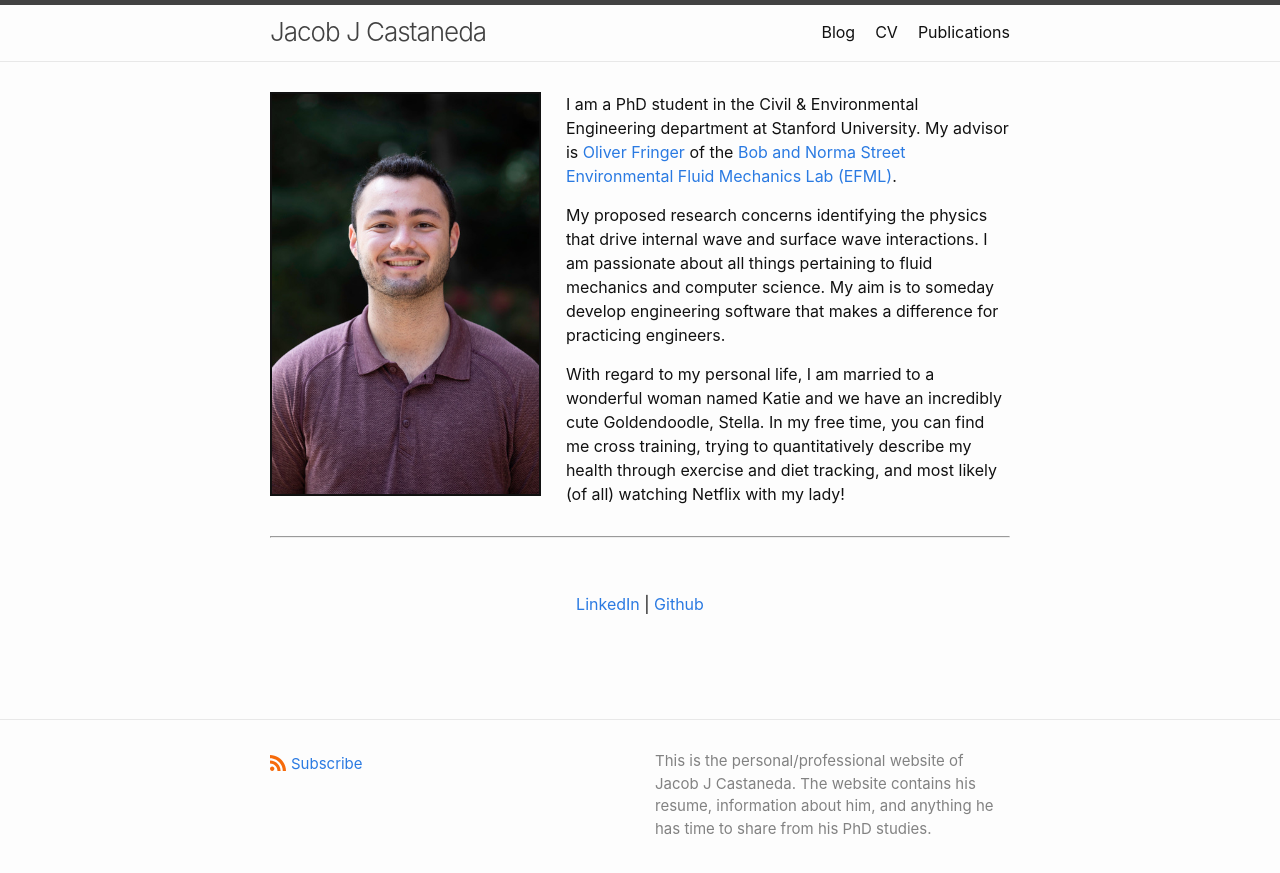
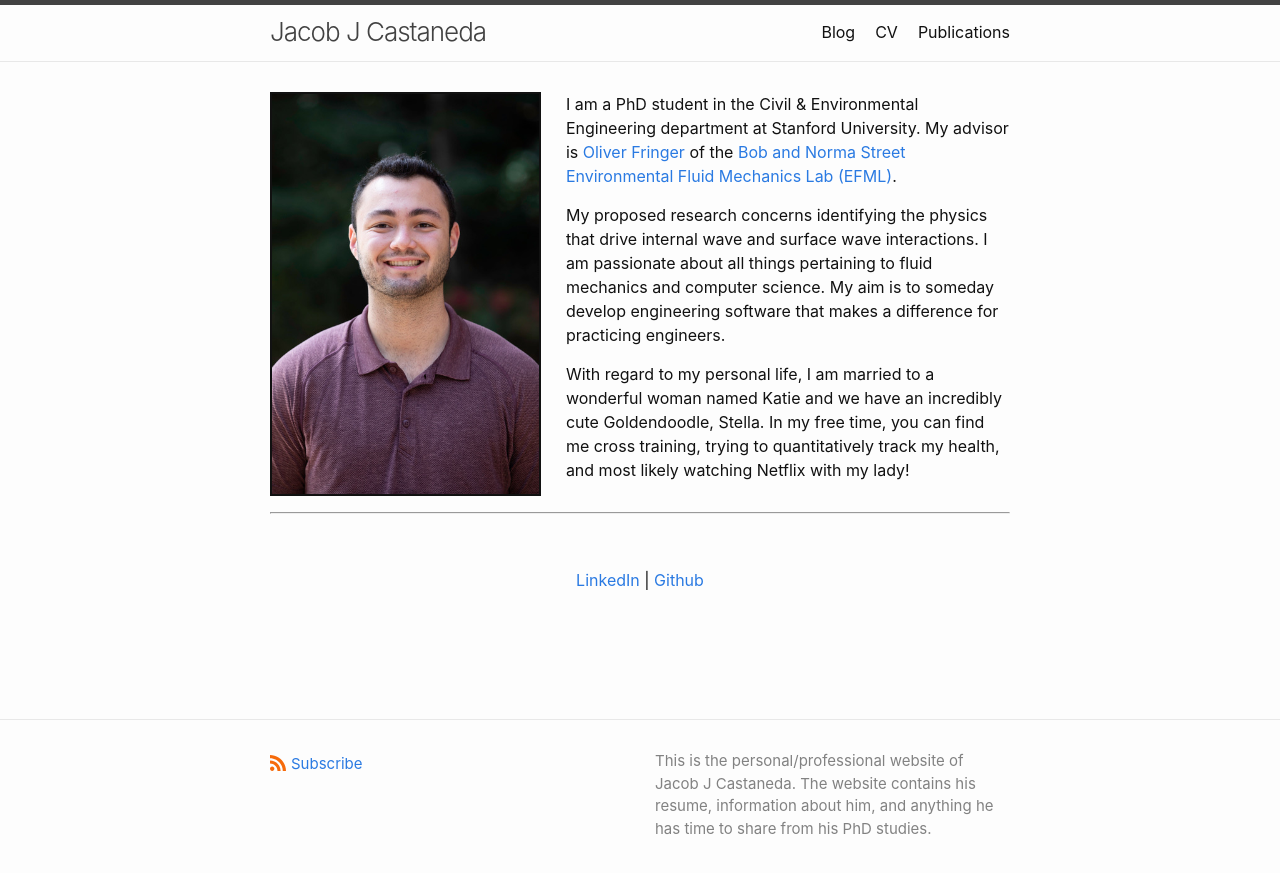
Before and after one commit to jacobjcastaneda/jacobjcastaneda.github.io, a Jekyll site: the page built from docs/index.markdown, in a window 1280 px wide. Shown: the top 873 px of the page. Built offline with Jekyll 4.4.1, drawn with Linux system fonts in a browser that asks for light colours.

Commit message:
cover fix

```diff
--- a/docs/index.markdown
+++ b/docs/index.markdown
@@ -11,7 +11,7 @@ I am a PhD student in the Civil & Environmental Engineering department at Stanfo
 My proposed research concerns identifying the physics that drive internal wave and surface wave interactions.
 I am passionate about all things pertaining to fluid mechanics and computer science. My aim is to someday develop engineering software that makes a difference for practicing engineers.
 
-With regard to my personal life, I am married to a wonderful woman named Katie and we have an incredibly cute Goldendoodle, Stella. In my free time, you can find me cross training, trying to quantitatively describe my health through exercise and diet tracking, and most likely (of all) watching Netflix with my lady!
+With regard to my personal life, I am married to a wonderful woman named Katie and we have an incredibly cute Goldendoodle, Stella. In my free time, you can find me cross training, trying to quantitatively track my health, and most likely watching Netflix with my lady!
 
 ------
 
```
